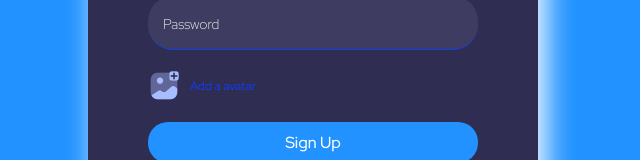
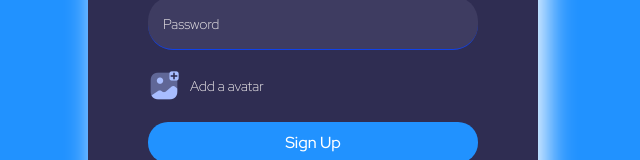
Before and after one commit to anwesh08/Tele-Chat, a React (Create React App) app: page /register in a window 1280 px wide. Shown: the part 423-583 px from the top of the page, without its empty margins (327-967 px from the left). Built offline with nearby package versions, Linux system fonts and the light colour scheme; no server answers.

Commit message:
style : updated

```diff
--- a/src/style.scss
+++ b/src/style.scss
@@ -77,13 +77,21 @@ body {
         display: flex;
         align-items: center;
         gap: 10px;
-        color: #113cfc;
-        font-size: 12px;
+        color: rgb(246, 242, 242);
+        font-weight: 300;
+        font-size: 14px;
         cursor: pointer;
 
         img {
           width: 32px;
         }
+      }
+
+      .error {
+        color: rgb(230, 56, 56);
+        text-align: center;
+        font-weight: 400;
+        font-size: 18px;
       }
     }
 
@@ -92,6 +100,11 @@ body {
       font-size: 16px;
       margin-top: 10px;
       font-weight: 500;
+
+      .link {
+        color: white;
+        text-decoration: none;
+      }
     }
   }
 }
```
